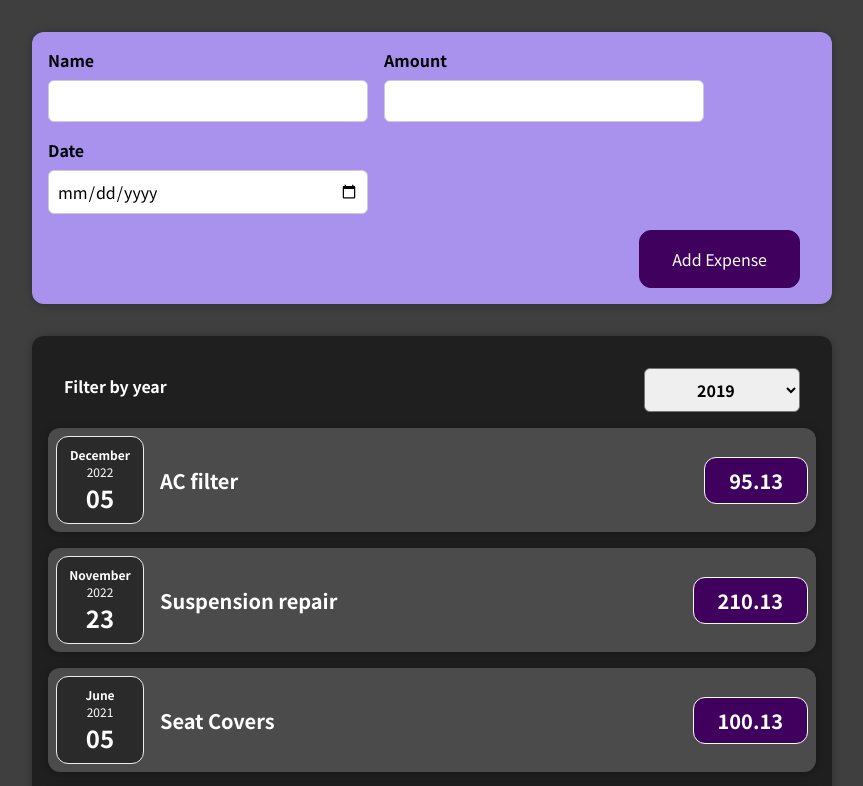
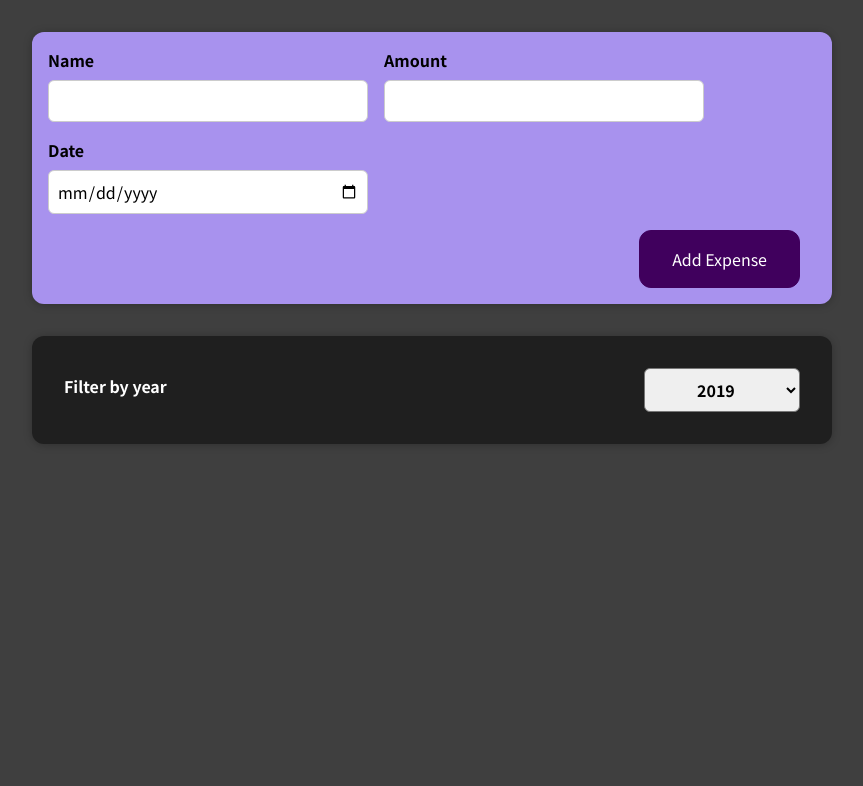
Before and after one commit to prannat-jain/react-complete, a React (Create React App) app: page / in a window 1280 px wide. Shown: the top 786 px of the page, without its empty margins (208-1071 px from the left). Built offline with nearby package versions, Linux system fonts and the light colour scheme.

Commit message:
Fixed some errors and now the Filter dropdown works!

```diff
--- a/src/App.js
+++ b/src/App.js
@@ -2,7 +2,7 @@ import React, { useState } from "react";
 import Expenses from "./components/Expenses/Expenses";
 import NewExpense from "./components/NewExpense/NewExpense";
 
-//making a database using arrays
+//making a database using arrays just for initialising the website
 const DUMMY_EXPENSES = [
   {
     id: "e1",
@@ -24,7 +24,7 @@ const DUMMY_EXPENSES = [
     date: new Date(2021, 5, 5),
   },
   {
-    id: "e1",
+    id: "e4",
     title: "Lights replace",
     amount: 54.13,
     date: new Date(2020, 3, 4),
@@ -36,6 +36,7 @@ function App() {
 
   //trtiggered whenever a new expense is added
   const addExpenseHandler = (expense) => {
+    //prevstate function passed into setExpenses
     setExpenses((prevExpenses) => {
       return [expense, ...prevExpenses];
     });
--- a/src/components/Expenses/ExpenseItem.js
+++ b/src/components/Expenses/ExpenseItem.js
@@ -26,7 +26,7 @@ function ExpenseItem(props) {
 
       <div className="expense-item__description">
         <h2>{props.title}</h2>
-        <div className="expense-item__price">{props.amount}</div>
+        <div className="expense-item__price">${props.amount}</div>
       </div>
     </Card>
   );
--- a/src/components/Expenses/Expenses.js
+++ b/src/components/Expenses/Expenses.js
@@ -11,6 +11,12 @@ function Expenses(props) {
     setFilteredYear(selectedYear);
   };
 
+  //calling the inbuilt filter() method in js with a function as parameter which inturn returns a boolean
+  //filteredExpenses will store an array
+  const filteredExpenses = props.items.filter((expense) => {
+    return expense.date.getFullYear().toString() === filteredYear;
+  });
+
   return (
     <div>
       <Card className="expenses">
@@ -20,8 +26,10 @@ function Expenses(props) {
         ></ExpensesFilter>
 
         {/*map() is a built in js function which gives an array of expenses_array in App.js*/}
-        {props.items.map((expenseObj) => (
+        {filteredExpenses.map((expenseObj) => (
           <ExpenseItem
+            //key helps in identifying individual items of a component
+            key={expenseObj.id}
             title={expenseObj.title}
             amount={expenseObj.amount}
             date={expenseObj.date}
```
